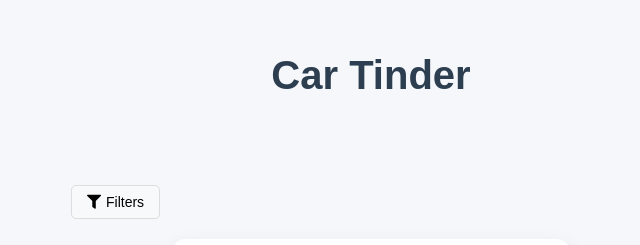
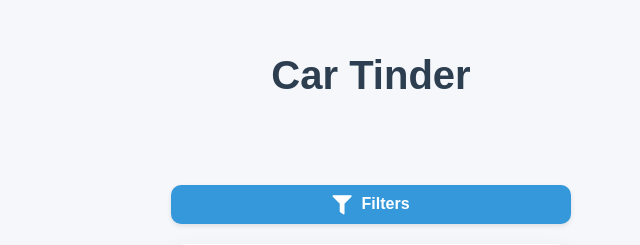
Before and after one commit to the-yellow-pages/Tied-Together, a Flask app: page / in a window 1280 px wide. Shown: the top 245 px of the page, without its empty margins (269-909 px from the left). Run offline with Flask 3, Linux system fonts and the light colour scheme; some libraries are stand-ins or nearby versions.

Commit message:
minor fixes

```diff
--- a/static/css/style.css
+++ b/static/css/style.css
@@ -356,24 +356,37 @@ h1 {
     margin-bottom: 20px;
     width: 100%;
     max-width: 600px;
+    position: relative;
 }
 
 .toggle-filters-btn {
-    background-color: #f8f9fa;
-    border: 1px solid #ddd;
-    border-radius: 5px;
-    padding: 8px 15px;
+    width: 100%;
+    max-width: 400px;
+    /* Same as swipe-card max-width */
+    height: auto;
+    padding: 10px 0;
+    margin: 0 auto 15px auto;
+    display: flex;
+    justify-content: center;
+    align-items: center;
+    gap: 10px;
+    border: none;
+    border-radius: 10px;
     cursor: pointer;
-    font-size: 14px;
-    display: flex;
-    align-items: center;
-    gap: 5px;
-    margin-bottom: 10px;
-    transition: background-color 0.3s;
+    font-size: 1rem;
+    font-weight: bold;
+    transition: background-color 0.3s ease;
+    background-color: #3498db;
+    color: white;
+    box-shadow: 0 2px 5px rgba(0, 0, 0, 0.1);
 }
 
 .toggle-filters-btn:hover {
-    background-color: #e9ecef;
+    background-color: #2980b9;
+}
+
+.toggle-filters-btn i {
+    font-size: 1.2rem;
 }
 
 .filters-panel {
--- a/static/js/main.js
+++ b/static/js/main.js
@@ -313,8 +313,27 @@ async function getNextCandidate(user) {
                 console.log(`Fetched ${candidatesQueue.length} new candidates with filters:`, currentFilters);
             } catch (error) {
                 console.error('Error fetching candidates:', error);
-                candidateWordElement.textContent = "Error loading car data";
-                feedbackElement.textContent = 'Failed to fetch cars';
+
+                // Check if the error message is "No cars available"
+                if (error.message === 'No cars available') {
+                    candidateWordElement.textContent = "No cars available with this filter";
+                    feedbackElement.innerHTML = `<span class="filter-warning">Try different filter settings</span>`;
+
+                    // Create a dummy car image with filter error message
+                    carImageElement.src = '/static/img/no-image.jpg';
+                    carImageElement.alt = 'No cars available';
+
+                    // Hide navigation controls
+                    document.getElementById('left-nav').style.display = 'none';
+                    document.getElementById('right-nav').style.display = 'none';
+                    document.getElementById('image-counter').style.display = 'none';
+
+                    // Show the filters panel to allow user to change filters
+                    document.getElementById('filters-panel').classList.add('show');
+                } else {
+                    candidateWordElement.textContent = "Error loading car data";
+                    feedbackElement.textContent = 'Failed to fetch cars';
+                }
                 return;
             }
         }
--- a/static/js/tool/api.js
+++ b/static/js/tool/api.js
@@ -28,10 +28,18 @@ export async function fetchCandidates(user, options = {}) {
                 fuel_type: fuelType
             }),
         });
+
         const data = await response.json();
+
+        // If response is not ok, throw an error with the message from the server
+        if (!response.ok) {
+            throw new Error(data.message || 'Failed to get car data');
+        }
+
         if (data.status !== 'success' || !data.candidates) {
-            throw new Error('Failed to get car data');
+            throw new Error(data.message || 'Failed to get car data');
         }
+
         return data.candidates;
     } catch (error) {
         console.error('Error fetching candidates:', error);
--- a/templates/index.html
+++ b/templates/index.html
@@ -18,11 +18,13 @@
         <h1>Car Tinder</h1>
         <div id="greeting" class="greeting"></div>
 
+        <!-- Standalone filter toggle button -->
+        <button id="toggle-filters" class="toggle-filters-btn">
+            <i class="fas fa-filter"></i> Filters
+        </button>
+
         <!-- Add filter controls -->
         <div id="filter-controls" class="filter-controls">
-            <button id="toggle-filters" class="toggle-filters-btn">
-                <i class="fas fa-filter"></i> Filters
-            </button>
             <div id="filters-panel" class="filters-panel">
                 <div class="filter-group">
                     <label for="start-price">Price Range:</label>
```
